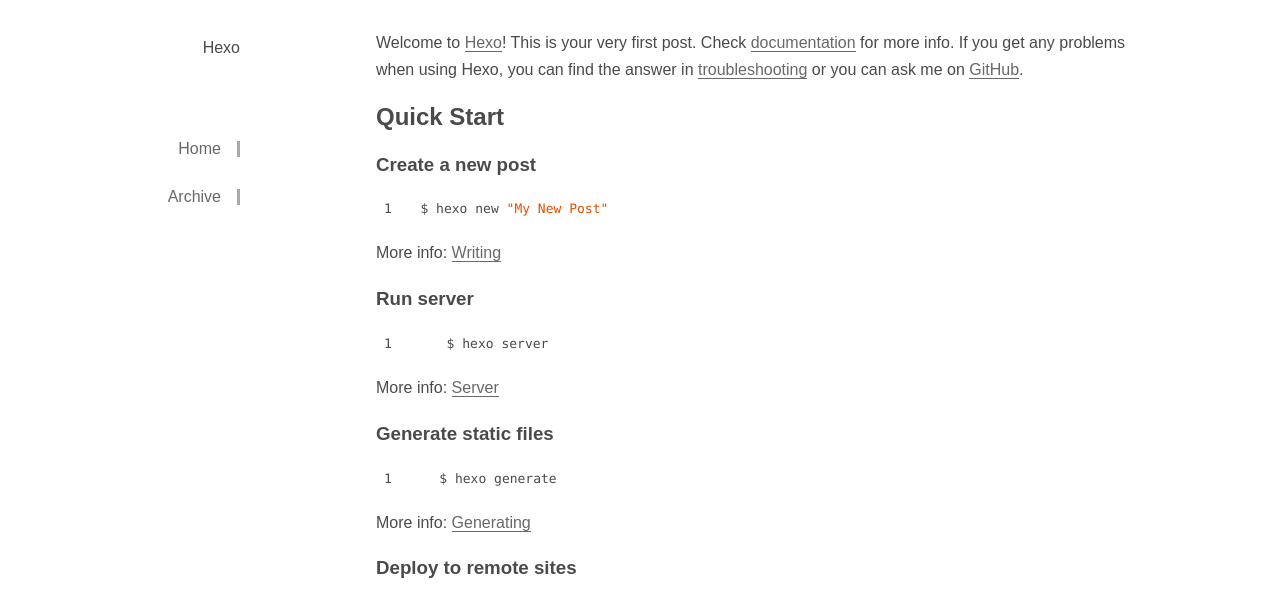
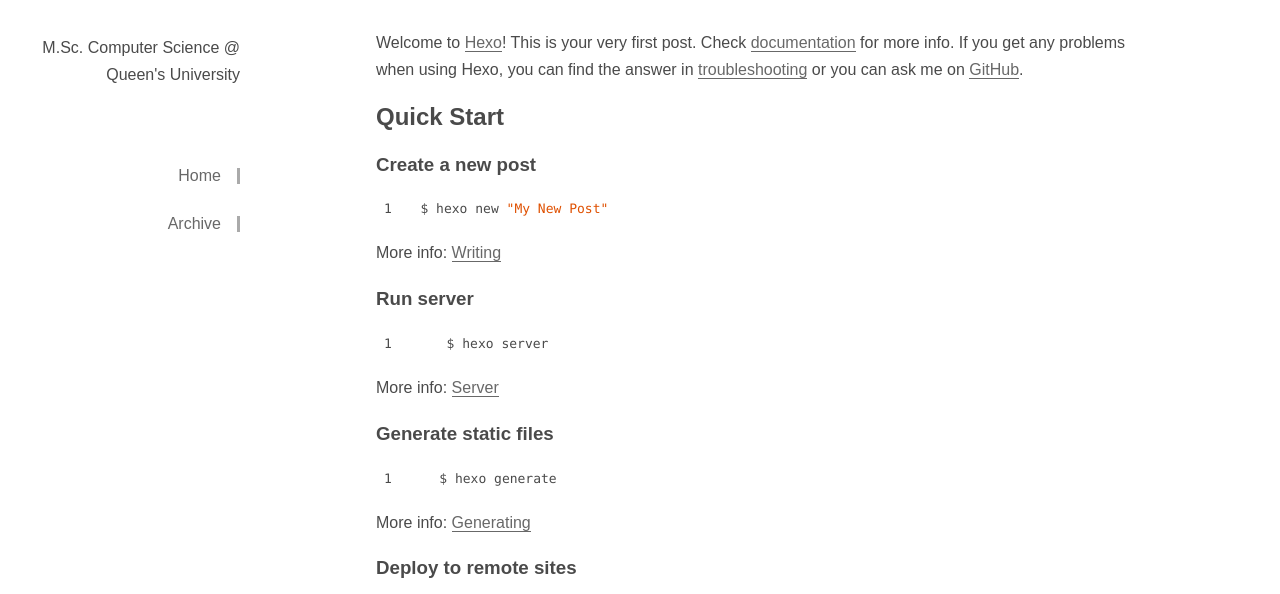
Before and after one commit to yiikou/jiayuan, a plain HTML site: page index.html in a window 1280 px wide. Shown: the part 206-800 px from the top of the page. Drawn offline with Linux system fonts and the light colour scheme; a small style sheet from the web is missing.

Commit message:
Site updated: 2018-02-06 22:43:38

```diff
--- a/index.html
+++ b/index.html
@@ -4,7 +4,7 @@
   <meta charset="UTF-8">
   <meta name="viewport" content="width=device-width, initial-scale=1.0">
   <meta http-equiv="X-UA-Compatible" content="ie=edge">
-  <title>Hexo</title>
+  <title>M.Sc. Computer Science @ Queen&#39;s University</title>
 
 
   <!--link rel="stylesheet" href="//cdn.jsdelivr.net/highlight.js/9.10.0/styles/github-gist.min.css"-->
@@ -20,7 +20,7 @@
         </div>
     </section>
     <section class='menu'>
-        <div>Hexo</div>
+        <div>M.Sc. Computer Science @ Queen&#39;s University</div>
 
         <ul>
 
```
Also changed, not shown: 2018/02/06/hello-world/index.html (+2 -2 lines), archives/2018/02/index.html (+2 -2 lines), archives/2018/index.html (+2 -2 lines), archives/index.html (+2 -2 lines), categories/index.html (+2 -2 lines).
